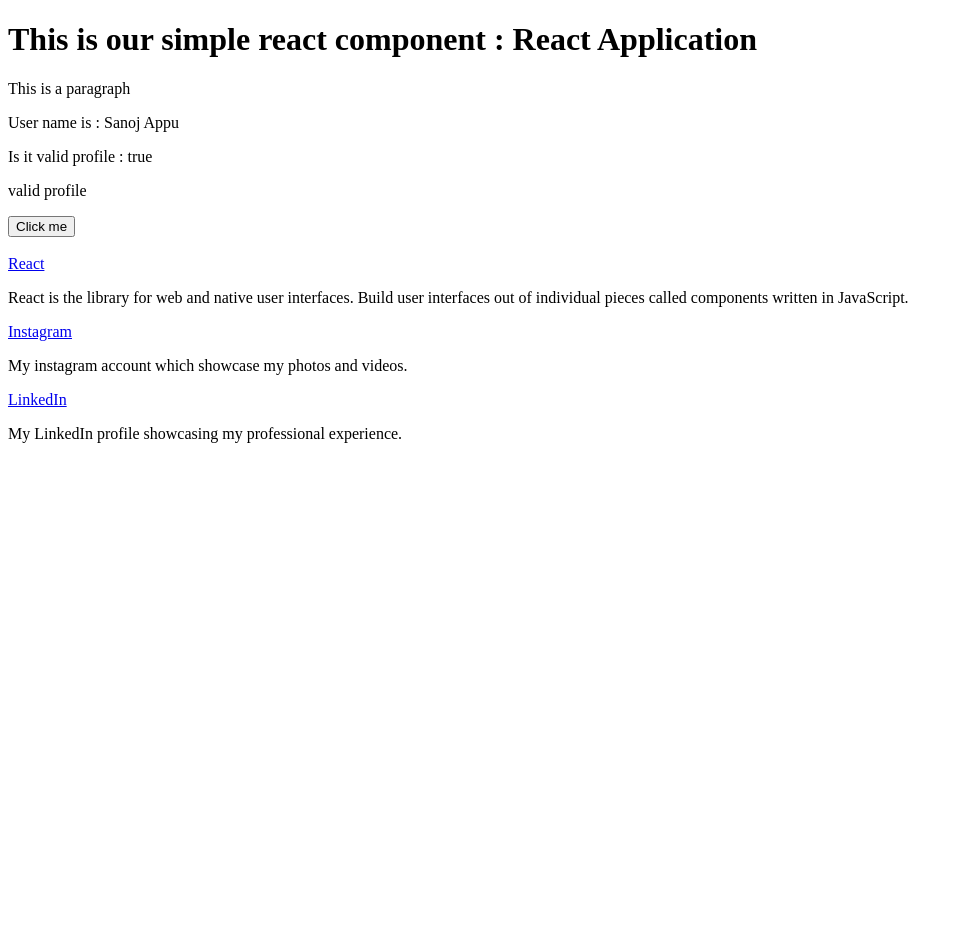
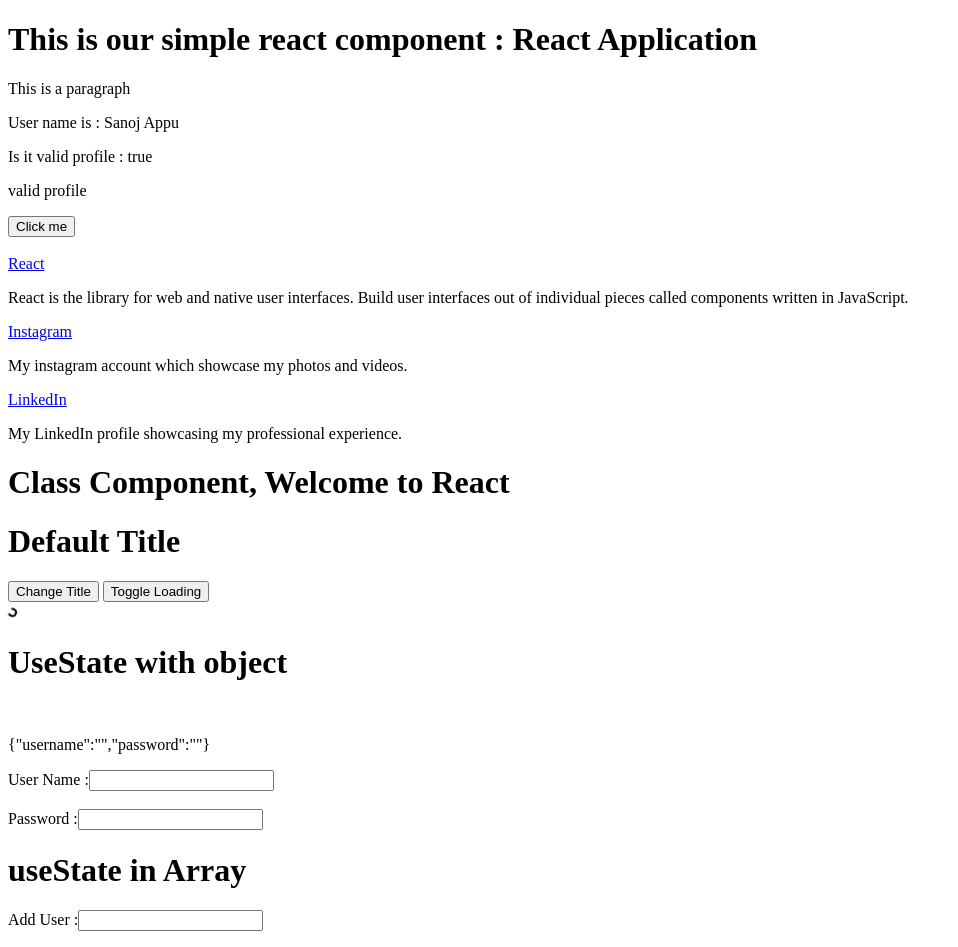
Before and after one commit to sanojkrishnan/react-study---all-, a React (Vite) app: page / in a window 1280 px wide. Shown: the top 947 px of the page, without its empty margins (0-958 px from the left). Before the commit the page ends 800 px from the top, so only its background shows below. Built offline with nearby package versions, Linux system fonts and the light colour scheme.

Commit message:
date 8/27/25

```diff
--- a/package.json
+++ b/package.json
@@ -10,6 +10,7 @@
     "preview": "vite preview"
   },
   "dependencies": {
+    "prop-types": "^15.8.1",
     "react": "^19.1.1",
     "react-dom": "^19.1.1"
   },
--- a/src/App.jsx
+++ b/src/App.jsx
@@ -1,60 +1,78 @@
 import React from "react";
 import WebLink from "./components/webLink";
+import User from "./components/classComponentEg";
+import Comments from "./components/useStateEg";
+import Loading from "./components/loading";
+import UserForm from "./components/UserForm";
+import UserArray from "./components/UsersArray";
 
-const App = () =>{
-  const  appName = "React Application"   //variable
+const App = () => {
+  const appName = "React Application"; //variable
   const user = {
-    name : "Sanoj Appu"            //object
-  }
-  const profileValid = true      //boolean
+    name: "Sanoj Appu", //object
+  };
+  const profileValid = true; //boolean
 
   const handleClick = () => {
+    console.log("button clicked"); //will console
+    alert("Button clicked!"); // will give alert popup message
+  };
 
-    console.log("button clicked")   //will console
-    alert("Button clicked!");      // will give alert popup message
-    }
+  //------------------------------------------objects----website links
+  const reactLink = {
+    name: "React",
+    documentName:
+      "React is the library for web and native user interfaces. Build user interfaces out of individual pieces called components written in JavaScript.",
+    website: "https://react.dev/",
+  };
 
-//------------------------------------------objects
-    const reactLink = {
-      name : "React",
-      documentName : "React is the library for web and native user interfaces. Build user interfaces out of individual pieces called components written in JavaScript.",
-      website :"https://react.dev/"
-  }
-
-  const  instaLink = {
-    name : "Instagram",
-    documentName : "My instagram account which showcase my photos and videos.",
-    website : "https://www.instagram.com/___stardus_t___/"
-  }
+  const instaLink = {
+    name: "Instagram",
+    documentName: "My instagram account which showcase my photos and videos.",
+    website: "https://www.instagram.com/___stardus_t___/",
+  };
 
   const linkedInLink = {
-    name : "LinkedIn",
-    documentName : "My LinkedIn profile showcasing my professional experience.",
-    website : "www.linkedin.com/in/sanoj-krishnan"
-  }
+    name: "LinkedIn",
+    documentName: "My LinkedIn profile showcasing my professional experience.",
+    website: "www.linkedin.com/in/sanoj-krishnan",
+  };
 
-  return(
-    <>{/* javascript fragment */}
-    <h1 id="header">This is our simple react component : {appName}  </h1>
-    <p>This is a paragraph</p>
-    <p>User name is : {user.name}</p>
-    <p>Is it valid profile : {`${profileValid}`}</p> {/* to show boolean values in DOM as it is, you need to use template literals */}
-
-
-    <p>{profileValid ? "valid profile" : "invalid profile"}</p>
-    <button onClick={handleClick} >Click me</button><br/><br/>
-
-
-    <WebLink title={reactLink.name} description={reactLink.documentName} website={reactLink.website} />
-
-
-    <WebLink title={instaLink.name /*Props Example */} description={instaLink.documentName} website={instaLink.website} />
-
-
-    <WebLink title={linkedInLink.name} description={linkedInLink.documentName} website={linkedInLink.website} /> {/* props example */}
+  return (
+    <>
+      {/* javascript fragment */}
+      <h1 id="header">This is our simple react component : {appName} </h1>
+      <p>This is a paragraph</p>
+      <p>User name is : {user.name}</p>
+      <p>Is it valid profile : {`${profileValid}`}</p>{" "}
+      {/* to show boolean values in DOM as it is, you need to use template literals */}
+      <p>{profileValid ? "valid profile" : "invalid profile"}</p>
+      <button onClick={handleClick}>Click me</button>
+      <br />
+      <br />
+      <WebLink
+        title={reactLink.name}
+        description={reactLink.documentName}
+        website={reactLink.website}
+      />
+      <WebLink
+        title={instaLink.name /*Props Example */}
+        description={instaLink.documentName}
+        website={instaLink.website}
+      />
+      <WebLink
+        title={linkedInLink.name}
+        description={linkedInLink.documentName}
+        website={linkedInLink.website}
+      />{" "}
+      {/* props example */}
+      <User website={reactLink.name} />
+      <Comments /> {/* This is an example for useState.. check the component */}
+      <Loading />  {/*boolean in useState */}
+      <UserForm /> {/*Object in useState */}
+      <UserArray /> {/*Array in useState */}
     </>
-  )
-}
-
+  );
+};
 
 export default App;
--- /dev/null
+++ b/src/components/UserForm.jsx
@@ -0,0 +1,39 @@
+import React, { useState } from "react";
+
+const UserForm = () => {
+
+    const [userData , setUserData] = useState({
+        username: "",
+        password: ""
+    })
+
+    const handleChange = (event) => {
+        console.log(event.target.name); //it will show the name of the input field
+        console.log(event.target.value); //it will show the value of the input field check the console
+
+        setUserData({
+            ...userData,    // the spread operator is used to copy the existing userData
+            [event.target.name] : event.target.value    // dynamically update the userData state
+        })
+
+    }
+    return(
+        <>
+        <h1>UseState with object</h1>
+        <br />
+        <p>{JSON.stringify(userData)}</p>  {/*it will show the userData in a string format on the DOM */}
+        <form>
+            <label>User Name :
+                <input type="text" name="username" onChange={handleChange}/>
+            </label>
+            <br />
+            <br />
+            <label>Password :
+                <input type="password" name="password" onChange={handleChange}/>
+            </label>
+        </form>
+        </>
+    )
+}
+
+export default UserForm;
--- /dev/null
+++ b/src/components/UsersArray.jsx
@@ -0,0 +1,35 @@
+import React, { useState } from "react";
+
+const UserArray = () => {
+    const userList = [
+        {id : 1 , name : "Sanoj"},
+        {id : 2 , name : "Appu"},
+        {id : 3 , name : "Krishnan"}
+    ]
+
+    const [usersArray , setUsersArray] = useState(userList)
+
+    const updateUser = (newUser) => {
+        console.log(newUser);
+        setUsersArray([...usersArray,
+            {id: usersArray.length+1, name: newUser}
+
+        ])
+
+    }
+
+    return (
+        <>
+        <h1>useState in Array</h1>
+        <form>
+            <label>Add User :
+                <input type="text" name="username" onBlur={(e) => updateUser(e.target.value)}/>
+            </label>
+            <p>{JSON.stringify(usersArray)}</p>
+        </form>
+
+        </>
+    )
+}
+
+export default UserArray;
--- /dev/null
+++ b/src/components/classComponentEg.jsx
@@ -0,0 +1,27 @@
+import React from "react";
+
+  ///the simple class components example
+class User extends React.Component {
+    constructor(props) {   //
+        super(props); //super is only require whe you are accessing this keyword inside the constructor
+        console.log(this.props);
+    }
+
+    render() {
+        //we can write any valid javascript code in here also, as the project demands
+        //the code we write in side the render will execute every time when the dom renders
+
+        console.log(this.props)
+        return(
+            <>
+            <h1>
+                Class Component, Welcome to {this.props.website}
+            </h1>
+            </>
+
+        )
+    }
+
+}
+
+export default User;
--- /dev/null
+++ b/src/components/loading.jsx
@@ -0,0 +1,19 @@
+import React, { useState } from "react";
+import styles from "./loading.module.css"
+
+
+const Loading = () => {
+    const [isLoading, setIsLoading] = useState(false);
+    return (
+        <>
+        <button onClick={() => {setIsLoading((previousState) => !previousState)}}>Toggle Loading</button>
+        <div className={!isLoading ? styles.loaderOne : ""}>
+            <div className={!isLoading ? styles.loaderTwo : ""}>
+                <h1 > useState hook with boolean types </h1>
+            </div>
+        </div>
+        </>
+    )
+}
+
+export default Loading;
--- /dev/null
+++ b/src/components/loading.module.css
@@ -0,0 +1,26 @@
+
+.loaderOne{
+    width: 100%; height: 20px; background-color: rgb(255, 255, 255)
+    ; display: flex;
+    align-items: center;}
+.loaderTwo{
+    width: 5px;
+    height: 5px;
+    background-color: rgb(255, 255, 255);
+    border: 2px solid rgb(0, 0, 0);
+    border-radius: 50%;
+    border-top:2px solid rgb(255, 255, 255) ;
+    animation: loader 0.6s linear 0.3s infinite;
+}
+.loaderTwo h1{
+    display:none;
+}
+@keyframes loader{ 0% {
+    transform: rotate(0deg);
+} 50% {
+    transform: rotate(180deg);
+} 100% {
+    transform: rotate(360deg);
+}
+
+}
--- /dev/null
+++ b/src/components/useStateEg.jsx
@@ -0,0 +1,22 @@
+import React, { useState } from "react";
+
+const Comments = () => {
+  const [title, setTitle] = useState("Default Title");
+
+  const handleEvent = () => {
+    if (title === "Default Title") {
+      setTitle("Updated Title");
+    }
+    else if (title === "Updated Title") {
+        setTitle("Default Title")
+    }
+  };
+  return (
+    <>
+      <h1>{title}</h1>
+      <button onClick={handleEvent}>Change Title</button>
+    </>
+  );
+};
+
+export default Comments;
--- a/src/components/webLink.jsx
+++ b/src/components/webLink.jsx
@@ -1,4 +1,5 @@
 import React from "react";
+import PropTypes from "prop-types";   //prop-types is a jsx based module in npm that uses to validate props
 
 
 const WebLink =({title, description, website}) => {
@@ -10,4 +11,10 @@ const WebLink =({title, description, website}) => {
     )
 }
 
+WebLink.PropTypes = {
+   title : PropTypes.string.isRequired,       //title will only accept a string value and also title is required
+   description : PropTypes.string,  //description is optional, also accepts string
+   website : PropTypes.string       //here also
+}  //proptype is used to validate the props passed to the component, its for development purpose only
+
 export default WebLink;
```
Also changed, not shown: 1 other file (tests, documents, lock files or other folders).
